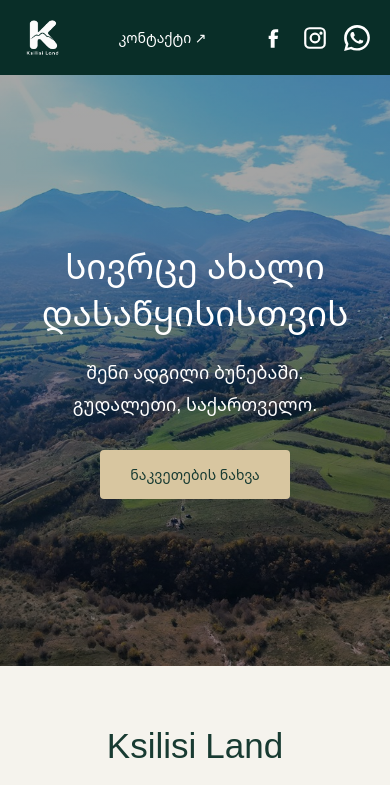
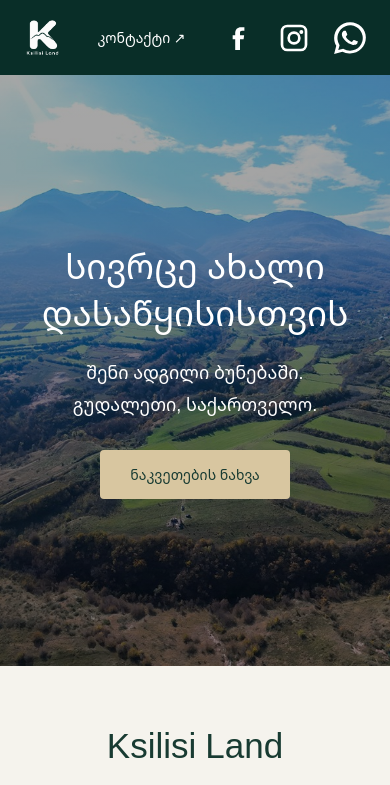
Before and after one commit to ksilisiland-beep/ksilisiland-beep.github.com, a plain HTML site: page index.html in a window 390 px wide. Shown: the top 785 px of the page. Drawn offline with Linux system fonts and the light colour scheme.

Commit message:
Update index.html

```diff
--- a/index.html
+++ b/index.html
@@ -383,28 +383,28 @@ footer {
   .social-links a {
     opacity: 1;
   }
-}
-@media (min-width: 769px) {
-  .social-links {
-    display: flex !important;
-    flex-direction: row !important;
-    align-items: center !important;
-    justify-content: center !important;
-    gap: 20px !important;
-    width: auto !important;
+ width: auto !important;
+    z-index: 1000 !important;
   }
 
   .social-links a {
-    display: inline-flex !important;
-    width: auto !important;
-    height: auto !important;
+    display: flex !important;
+    align-items: center !important;
+    justify-content: center !important;
+    width: 40px !important;
+    height: 40px !important;
+    padding: 0 !important;
+    margin: 0 !important;
   }
 
   .social-links svg {
     width: 32px !important;
     height: 32px !important;
+    min-width: 32px !important;
+    min-height: 32px !important;
   }
 }
+
 </style>
 </head>
 
```
